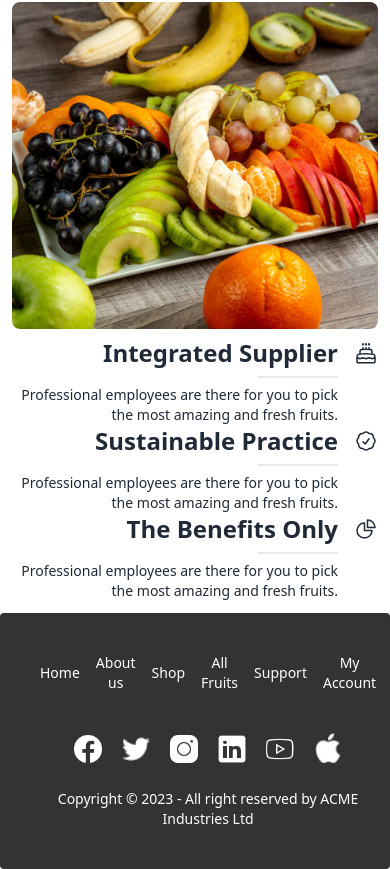
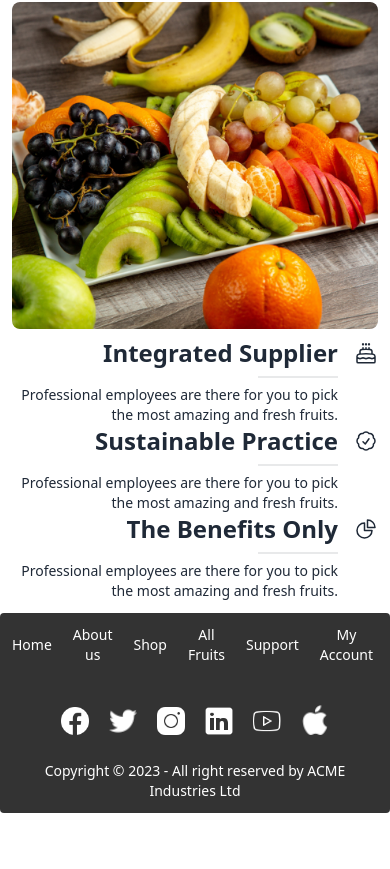
Before and after one commit to riajulpro/food-burst, a plain HTML site: page index.html in a window 390 px wide. Shown: the part 3725-4594 px from the top of the page. After the commit the page ends 4538 px from the top, so only its background shows below. Drawn offline with nearby package versions, Linux system fonts and the light colour scheme.

Commit message:
version 2.0

```diff
--- a/index.html
+++ b/index.html
@@ -1036,7 +1036,7 @@
       </section>
     </main>
     <footer
-      class="footer footer-center p-10 bg-[#333] text-white rounded"
+      class="footer footer-center p-3 lg:px-36 lg:py-10 bg-[#333] text-white rounded"
     >
       <div class="grid grid-flow-col gap-4">
         <a class="link link-hover">Home</a>
```
